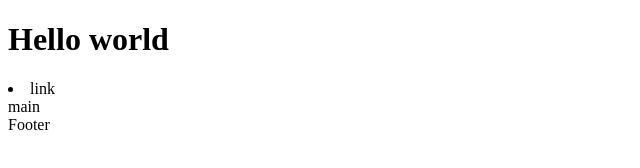
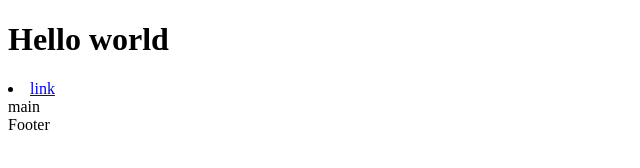
Before and after one commit to fndev77/test-git, a plain HTML site: page index.html in a window 1280 px wide. Shown: the full height of the page, 0-640 px from the left. Drawn offline with Linux system fonts and the light colour scheme.

Commit message:
upd link

```diff
--- a/index.html
+++ b/index.html
@@ -9,7 +9,9 @@
 <body>
     <h1>Hello world</h1>
     <header class="header">
-        <nav><li>link</li></nav>
+        <nav><li>
+            <a href="#">link</a>
+        </li></nav>
     </header>
     <main>main</main>
     <footer>
```
